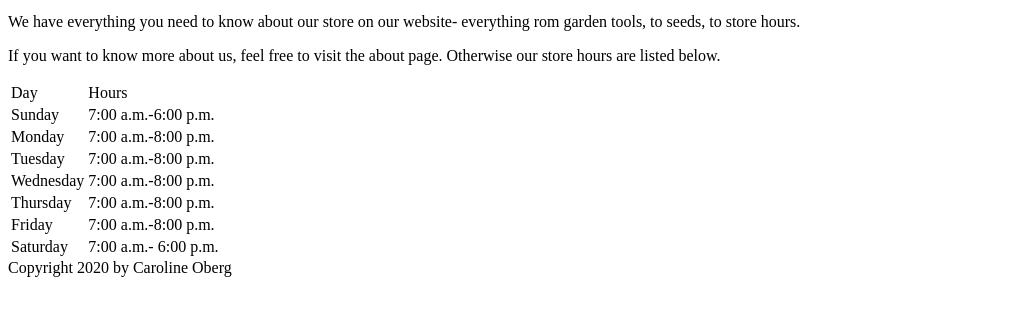
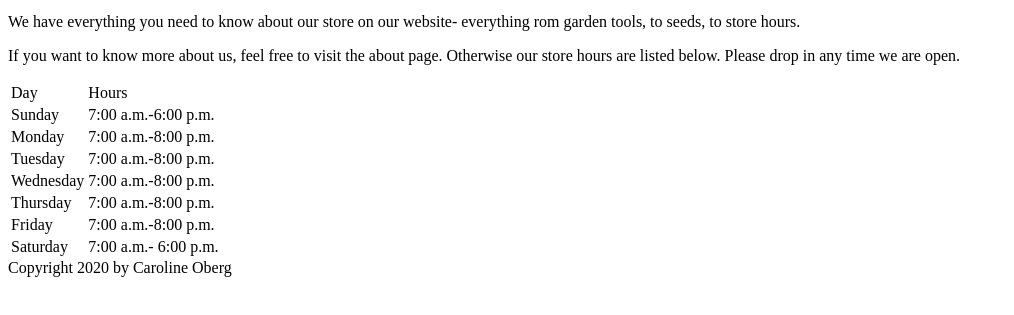
Before and after one commit to swarmbier/garden_center, a plain HTML site: page index.html in a window 1280 px wide. Shown: the part 247-562 px from the top of the page, without its empty margins (0-1014 px from the left). Drawn offline with Linux system fonts and the light colour scheme.

Commit message:
test change

```diff
--- a/index.html
+++ b/index.html
@@ -34,7 +34,7 @@
 
 <p>Welcome to the Simpson Garden Center!</p>
 <p>We have everything you need to know about our store on our website- everything rom garden tools, to seeds, to store hours.</p>
-<p> If you want to know more about us, feel free to visit the about page. Otherwise our store hours are listed below.</p>
+<p> If you want to know more about us, feel free to visit the about page. Otherwise our store hours are listed below. Please drop in any time we are open. </p>
 <table>
   <tr>
     <td>Day</td>
```
